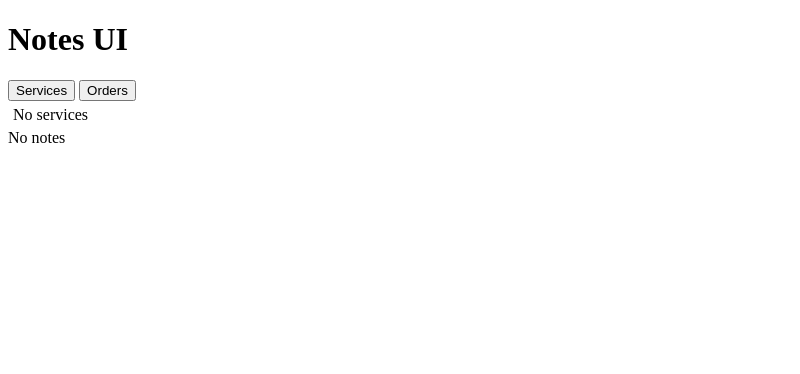
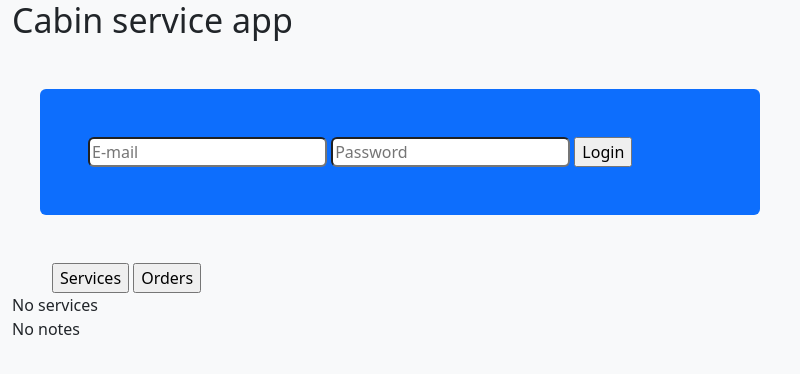
Before and after one commit to irjala/wom22-Projekt2-Electron-app, an Electron app: page index.html in a window 800 px wide. Drawn offline with nearby package versions, Linux system fonts and the light colour scheme; no server answers.

Commit message:
bootstrap min test

```diff
--- a/index.html
+++ b/index.html
@@ -3,20 +3,21 @@
   <head>
     <meta charset="UTF-8">
     <meta http-equiv="Content-Security-Policy" content="default-src 'self'; script-src 'self'; style-src 'self' 'unsafe-inline'">
-    <link rel="stylesheet" href="styles.css">
+    <link rel="stylesheet" href="./node_modules/bootstrap/dist/css/bootstrap.min.css">
     <title>Notes-UI</title>
   </head>
-  <body>
-    <h1>Notes UI</h1>
+  <body class="bg-light">
+    <div class="container-fluid justify-content-center align-items-center bg-light">
+    <h1>Cabin service app</h1>
 
-    <div id="login">
-        <input id="email" placeholder="E-mail">
-        <input type="password" id="password" placeholder="Password">
+    <div class="container-sm p-5 my-5 bg-primary text-white rounded" id="login">
+        <input class="rounded" id="email" placeholder="E-mail">
+        <input class="rounded" type="password" id="password" placeholder="Password">
         <input id="btn-login" type="button" value="Login">
         <div id="msg" style="color:red;"></div>
     </div>
 
-    <div id="selection">
+    <div class="container-sm" id="selection">
       <input id="services" type="button" value="Services">
       <input id="orders" type="button" value="Orders">
     </div>
@@ -24,7 +25,7 @@
     <div id="choose-service">No services</div>
 
     <div id="notes">No notes</div>
-
+    </div>
 
     <!-- You can also require other files to run in this process -->
     <script src="./renderer.js"></script>
--- a/package.json
+++ b/package.json
@@ -22,6 +22,7 @@
     "nodemon": "^2.0.20"
   },
   "dependencies": {
+    "bootstrap": "^5.2.2",
     "dotenv": "^16.0.3",
     "elect": "^0.0.2",
     "electron-fetch": "^1.9.1",
```
Also changed, not shown: 1 other file.
